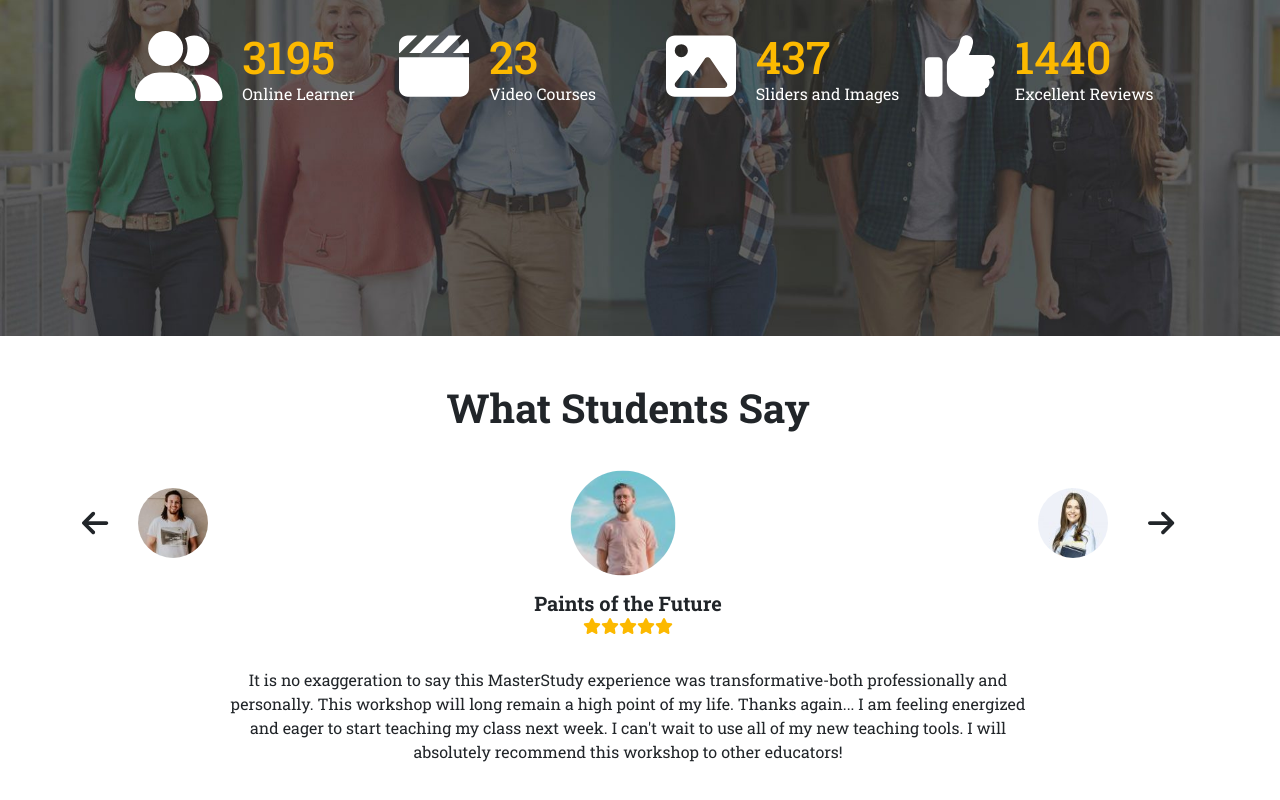
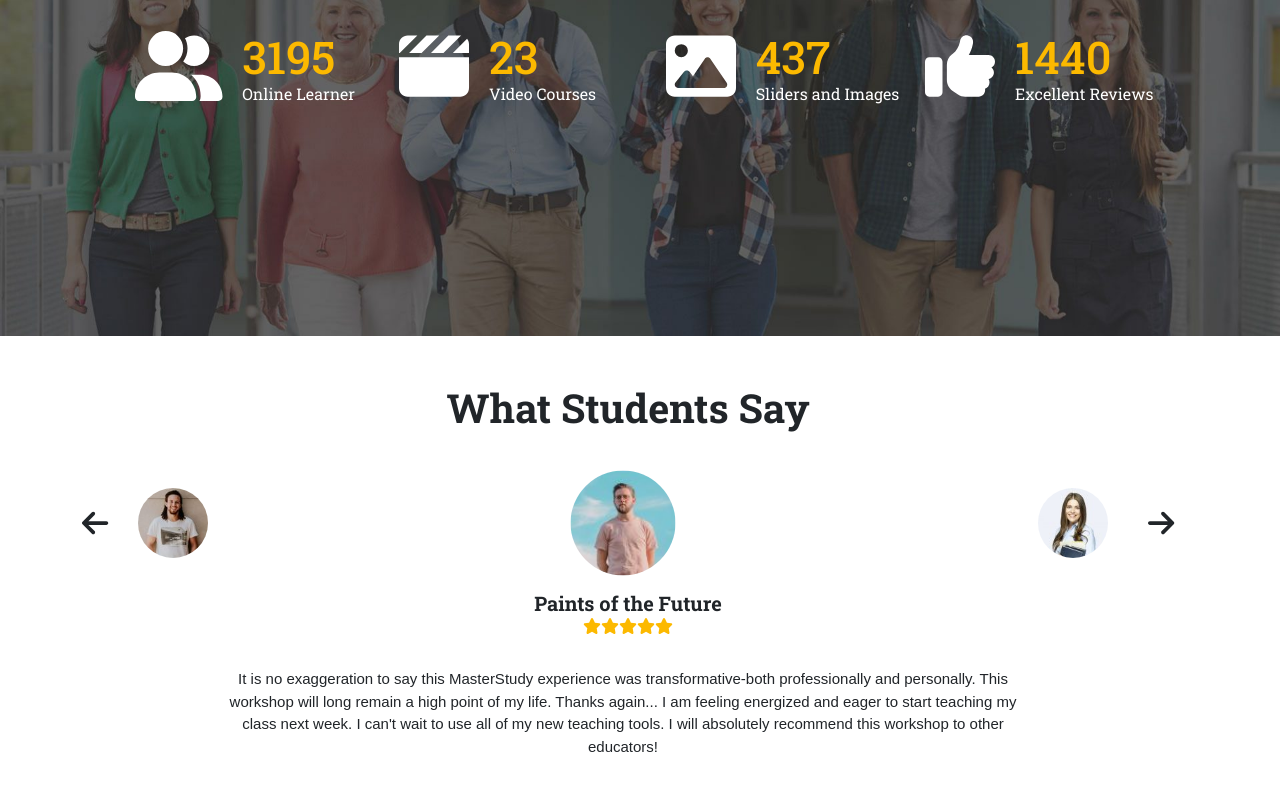
Before and after one commit to PierluigiPapa/proj-html-vuejs, a Vue app: page / in a window 1280 px wide. Shown: the part 4116-4916 px from the top of the page. Built offline with nearby package versions, Linux system fonts and the light colour scheme.

Commit message:
fix: adjust code slider

```diff
--- a/src/components/Main/AppStudents.vue
+++ b/src/components/Main/AppStudents.vue
@@ -141,12 +141,19 @@ img {
     white-space: nowrap;
 }
 
-.text {
-    margin-right: 60px;
+p {
+    font-size: 15px;
+    margin-right: 10px;
+    font-family: sans-serif;
 }
 
 .enlarged {
     transition: transform 0.3s ease;
     transform: scale(1.5);
 }
+
+.student-wrapper:not(.enlarged) {
+    transition: none; /* Rimuove la transizione per le immagini non ingrandite */
+}
+
 </style>
```
